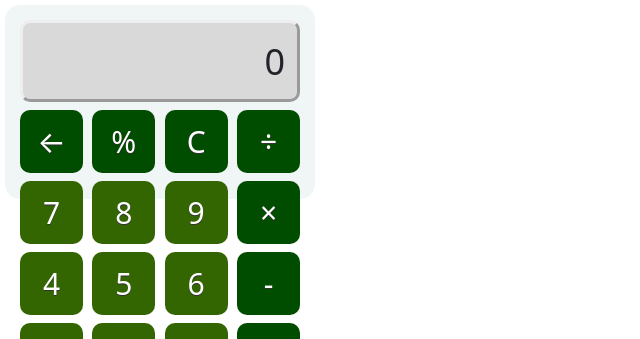
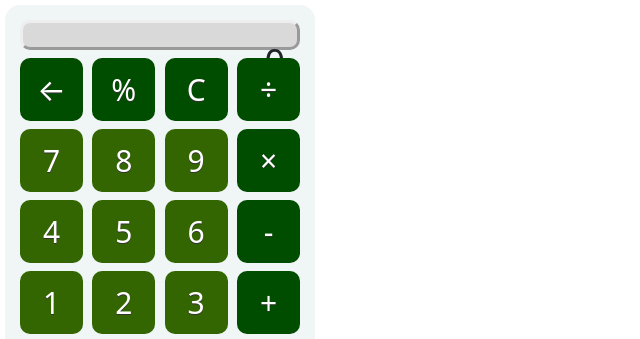
Before and after one commit to momochch/calculator-demo, a plain HTML site: page index.html in a window 1280 px wide. Shown: the top 339 px of the page, without its empty margins (0-640 px from the left). Drawn offline with Linux system fonts and the light colour scheme.

Commit message:
change css property 'height'

```diff
--- a/styles.css
+++ b/styles.css
@@ -4,7 +4,7 @@ main {
   background-color: #f0f5f5;
   border-radius: 15px;
   width: 310px;
-  length: 700px;
+  height: 700px;
   margin: 5px;
   padding: 15px;
 }
@@ -21,7 +21,7 @@ div {
   border-style: outset; /*浮出線*/
   border-radius: 10px;
   width: 280px;
-  lenght: 20px;
+  height: 20px;
   margin: 0;
   padding: 12px;
   font-size: 36px;
```
